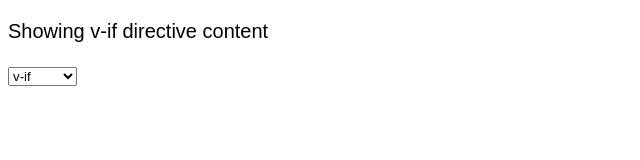
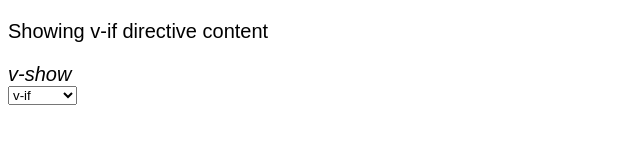
Before and after one commit to jkprogramador/vue-udemy-fundamentals, a plain HTML site: page index.html in a window 1280 px wide. Shown: the whole page, without its empty margins (0-640 px from the left). Drawn offline with Linux system fonts and the light colour scheme.

Commit message:
The v-show directive

```diff
--- a/css/base.css
+++ b/css/base.css
@@ -3,6 +3,10 @@ body {
     font-family: sans-serif;
 }
 
+select {
+    display: block;
+}
+
 [v-cloak] {
     display: none;
 }
--- a/index.html
+++ b/index.html
@@ -16,6 +16,8 @@
         </template>
         <p v-else>v-else</p>
 
+        <i v-show="mode == 1">v-show</i><!-- this will remain in the DOM. Use it if element will show/disappear a lot -->
+
         <select v-model="mode">
             <option value="1">v-if</option>
             <option value="2">v-else-if</option>
```
